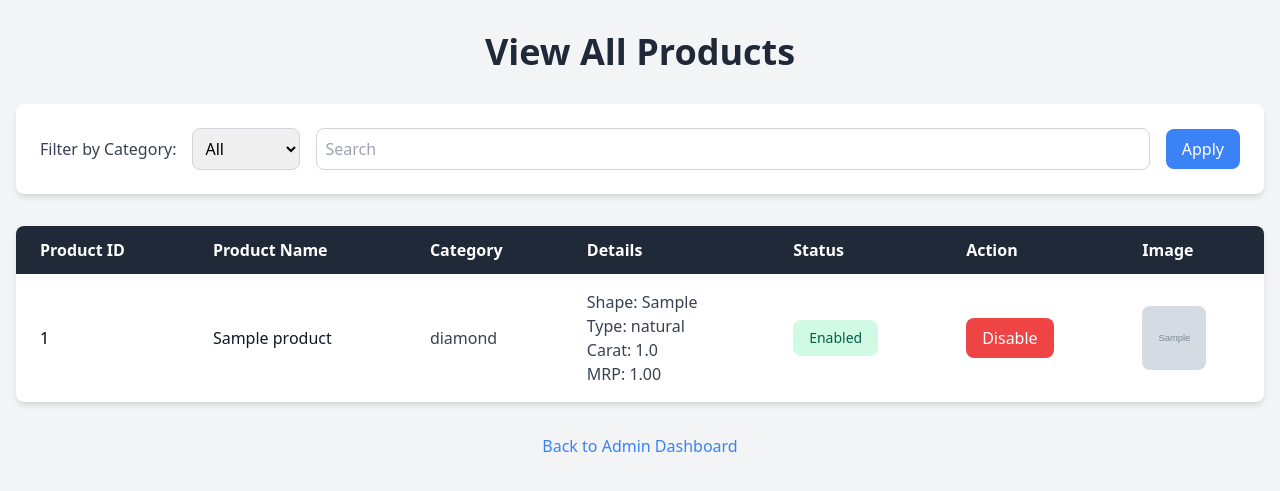
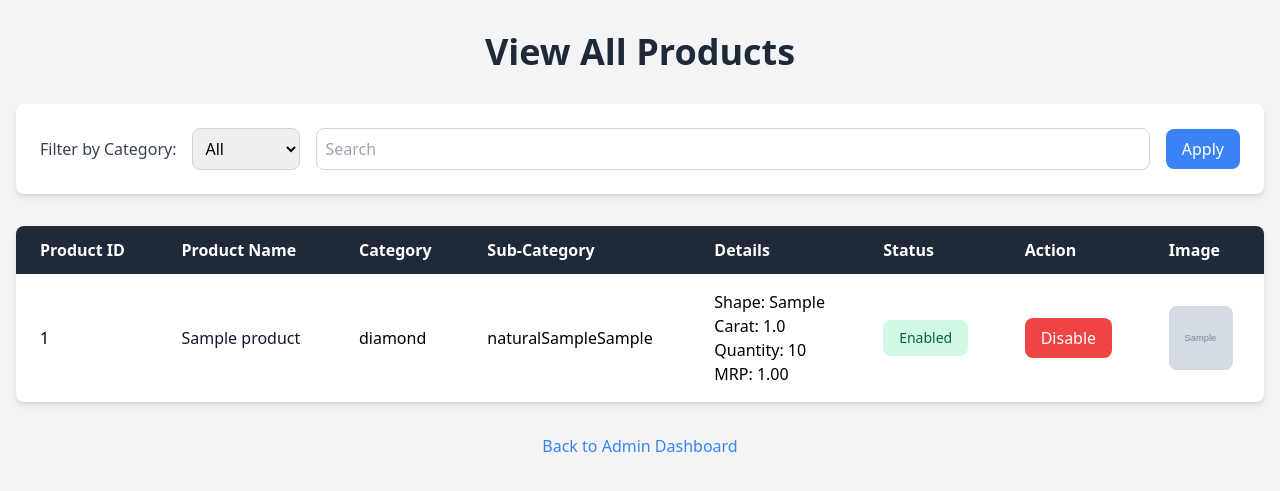
Before and after one commit to Parth-Bhakhar/vivienne, a Django app: page /view_product/ in a window 1280 px wide. Shown: the top 491 px of the page. Run offline with Django 5.2, Linux system fonts and the light colour scheme; tables that the repository leaves empty hold one stand-in row (values such as "Sample post"); grey boxes marked "Sample" are stand-in pictures.

Commit message:
new color

```diff
--- a/main/templates/admin.html
+++ b/main/templates/admin.html
@@ -133,7 +133,7 @@
         </div>
 
         <!-- Gold Rate Section -->
-        <div class="mt-8 bg-white dark:bg-gray-800 p-6 rounded-lg shadow-lg">
+        <div class="mt-10 bg-white dark:bg-gray-800 p-7 rounded-lg shadow-lg">
             <h3 class="text-2xl font-bold text-indigo-500 mb-4">Update Gold and Silver Rates</h3>
             <form method="POST" action="/update_rates/" enctype="multipart/form-data">
                 {% csrf_token %}
@@ -164,8 +164,8 @@
     </div>
 
     <!-- Footer -->
-    <footer class="fixed bottom-0 w-full bg-gray-800 text-white text-center py-3">
-        <p>&copy; 2025 Admin Dashboard. All rights reserved.</p>
+    <footer class="fixed bottom-0 w-full bg-gray-800 text-white text-center py-5">
+        <p>&copy; 2025 Admin Dashboard. All rights reserved.&reg;</p>
     </footer>
 
     <!-- Script for Flash Message -->
--- a/main/templates/view_product.html
+++ b/main/templates/view_product.html
@@ -51,6 +51,7 @@
                         <th class="px-6 py-3 text-left">Product ID</th>
                         <th class="px-6 py-3 text-left">Product Name</th>
                         <th class="px-6 py-3 text-left">Category</th>
+                        <th class="px-6 py-3 text-left">Sub-Category</th>
                         <th class="px-6 py-3 text-left">Details</th>
                         <th class="px-6 py-3 text-left">Status</th>
                         <th class="px-6 py-3 text-left">Action</th>
@@ -62,22 +63,26 @@
                     <tr class="hover:bg-gray-50 transition">
                         <td class="px-6 py-4">{{ product.id }}</td>
                         <td class="px-6 py-4 font-medium text-gray-900">{{ product.product_name }}</td>
-                        <td class="px-6 py-4 text-gray-700">{{ product.category }}</td>
-                        <td class="px-6 py-4 text-gray-700">
+                        <td class="px-6 py-4 text-gray-1000">{{ product.category }}</td>
+                        <td class="px-6 py-4 text-gray-1000">{{ product.diamond_details.diamond_type }}{{ product.gold_details.gold_category }}{{ product.silver_details.silver_category }}</td>
+                        <td class="px-6 py-4 text-gray-1000">
                             {% if product.category == 'diamond' %}
                                 Shape: {{ product.diamond_details.diamond_shape }}<br>
-                                Type: {{ product.diamond_details.diamond_type }}<br>
                                 Carat: {{ product.diamond_details.diamond_carat }}<br>
+                                Quantity: {{ product.diamond_details.diamond_quantity }}<br>
                                 MRP: {{ product.diamond_details.diamond_mrp }}
                             {% elif product.category == 'gold' %}
-                                Weight: {{ product.gold_details.weight }} g<br>
+                                Weight: {{ product.gold_details.weight }}<br>
                                 Carat: {{ product.gold_details.carat }}<br>
+                                Quantity: {{ product.gold_details.gold_quantity }}<br>
                                 MRP: {{ product.gold_details.gold_mrp }}
                             {% elif product.category == 'silver' %}
-                                Weight: {{ product.silver_details.weight }} g<br>
+                                Weight: {{ product.silver_details.weight }}<br>
+                                Quantity: {{ product.silver_details.silver_quantity }}<br>
                                 MRP: {{ product.silver_details.silver_mrp }}
                             {% endif %}
                         </td>
+
                         <td class="px-6 py-4">
                             <span class="inline-flex px-4 py-2 rounded-lg text-sm font-medium {% if product.status %}bg-green-100 text-green-800{% else %}bg-red-100 text-red-800{% endif %}">
                                 {% if product.status %}Enabled{% else %}Disabled{% endif %}
@@ -93,13 +98,13 @@
                         </td>
                         <td class="px-6 py-4">
                             {% if product.product_picture1 %}
-                            <img src="{{ product.product_picture1.url }}" alt="Product Image 1" class="w-16 h-16 object-cover rounded-lg">
+                            <img src="{{ product.product_picture1 }}" alt="Product Image 1" class="w-16 h-16 object-cover rounded-lg">
                             {% endif %}
                         </td>
                     </tr>
                     {% empty %}
                     <tr>
-                        <td colspan="7" class="px-6 py-4 text-center text-gray-500">No products found.</td>
+                        <td colspan="8" class="px-6 py-4 text-center text-gray-500">No products found.</td>
                     </tr>
                     {% endfor %}
                 </tbody>
@@ -112,7 +117,7 @@
         </div>
     </div>
 
-    <!-- JavaScript for Success Message -->
+
     <script>
         window.onload = function() {
             const successMessage = document.getElementById('success-message');
--- a/main/views.py
+++ b/main/views.py
@@ -127,7 +127,6 @@ def view_product(request):
             Q(product_name__icontains=search_query)
         )
 
-    # Prepare context for the template
     context = {
         'products': products,
         'selected_category': category_filter,
--- a/vivienne/settings.py
+++ b/vivienne/settings.py
@@ -53,7 +53,7 @@ MIDDLEWARE = [
 
 ROOT_URLCONF = 'vivienne.urls'
 
-MEDIA_URL = '/media/'
+MEDIA_URL = 'media/'
 
 TEMPLATES = [
     {
```
Also changed, not shown: media/Silver-Ring-with-Blue-Stone-and-Diamonds.jpg (added), media/Silver-Ring-with-Blue-Stone-and-Diamonds_DHUJx6Z.jpg (added), media/Silver-Ring-with-Blue-Stone-and-Diamonds_OB7ceSC.jpg (added).
